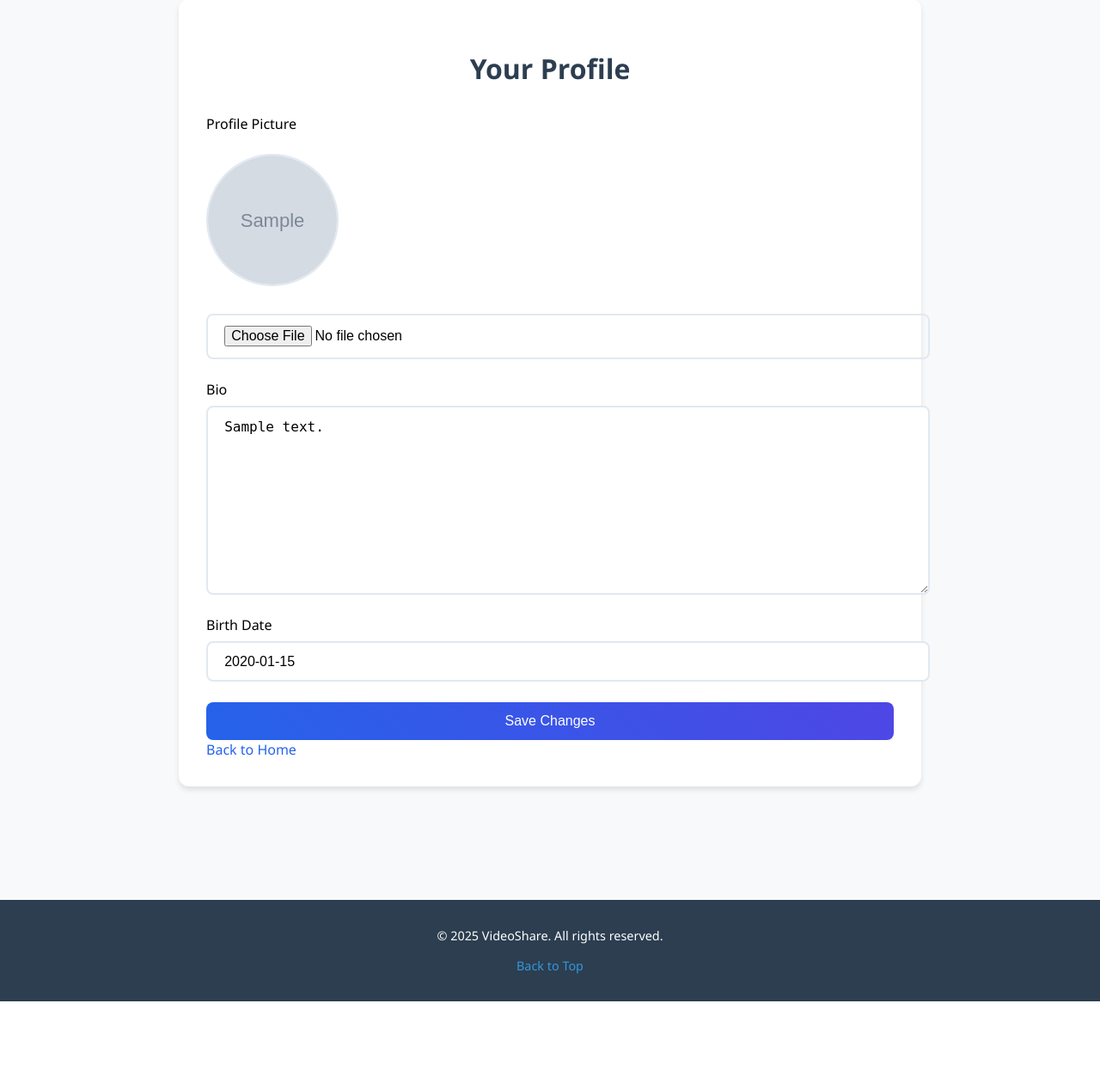
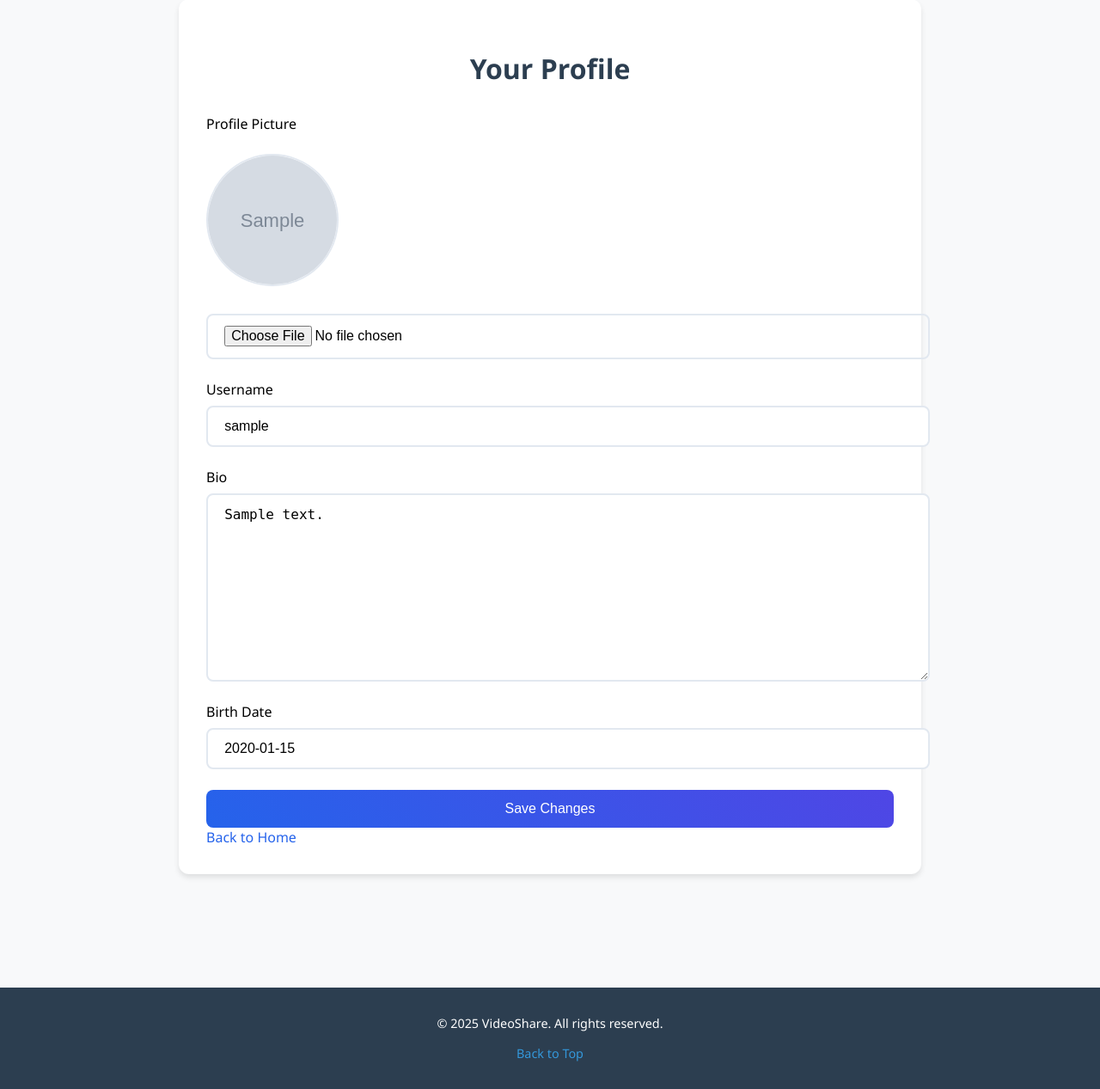
Before and after one commit to asifpirimov/VidShare, a Django app: page /profile/ in a window 1280 px wide. Shown: the part 181-1448 px from the top of the page at 86% size. Before the commit the page ends 1346 px from the top, so only its background shows below. Run offline with Django 5.2, Linux system fonts and the light colour scheme; a user stored in the database is signed in; tables that the repository leaves empty hold one stand-in row (values such as "Sample post"); grey boxes marked "Sample" are stand-in pictures.

Commit message:
Add editable username field to profile with validation and display messages

```diff
--- a/core/apps.py
+++ b/core/apps.py
@@ -4,3 +4,6 @@ from django.apps import AppConfig
 class CoreConfig(AppConfig):
     default_auto_field = 'django.db.models.BigAutoField'
     name = 'core'
+
+    def ready(self):
+        import core.signals
--- a/core/templates/core/profile.html
+++ b/core/templates/core/profile.html
@@ -25,6 +25,11 @@
             <input type="file" name="profile_picture" accept="image/*" class="form-control" id="profile_picture">
 
         </div>
+        <!-- Display and edit username -->
+        <div class="form-group">
+            <label for="username">Username</label>
+            <input type="text" name="username" value="{{ username }}" class="form-control" id="username">
+        </div>
 
         <!-- Display Bio -->
         <div class="form-group">
--- a/core/views.py
+++ b/core/views.py
@@ -76,15 +76,30 @@ def my_video_detail(request, video_id):
     video = get_object_or_404(Video, id=video_id, uploaded_by=request.user)
     return render(request, 'core/my_video_detail.html', {'video': video})
 
+from django.contrib import messages
+
 @login_required
 def profile(request):
     profile = Profile.objects.get(user=request.user)
+
     if request.method == 'POST':
         form = ProfileForm(request.POST, request.FILES, instance=profile)
-        if form.is_valid():
+        new_username = request.POST.get('username', request.user.username).strip()
+
+        if User.objects.filter(username=new_username).exclude(pk=request.user.pk).exists():
+            messages.error(request, 'Username already taken.')
+        elif form.is_valid():
             form.save()
-            return redirect('profile')  # redirect to the same page after saving
+            if new_username != request.user.username:
+                request.user.username = new_username
+                request.user.save()
+            messages.success(request, 'Profile updated successfully.')
+            return redirect('profile')
     else:
         form = ProfileForm(instance=profile)
 
-    return render(request, 'core/profile.html', {'form': form, 'profile': profile})
+    return render(request, 'core/profile.html', {
+        'form': form,
+        'profile': profile,
+        'username': request.user.username,
+    })
```
Also changed, not shown: core/signals.py (added, +13 -0 lines).
